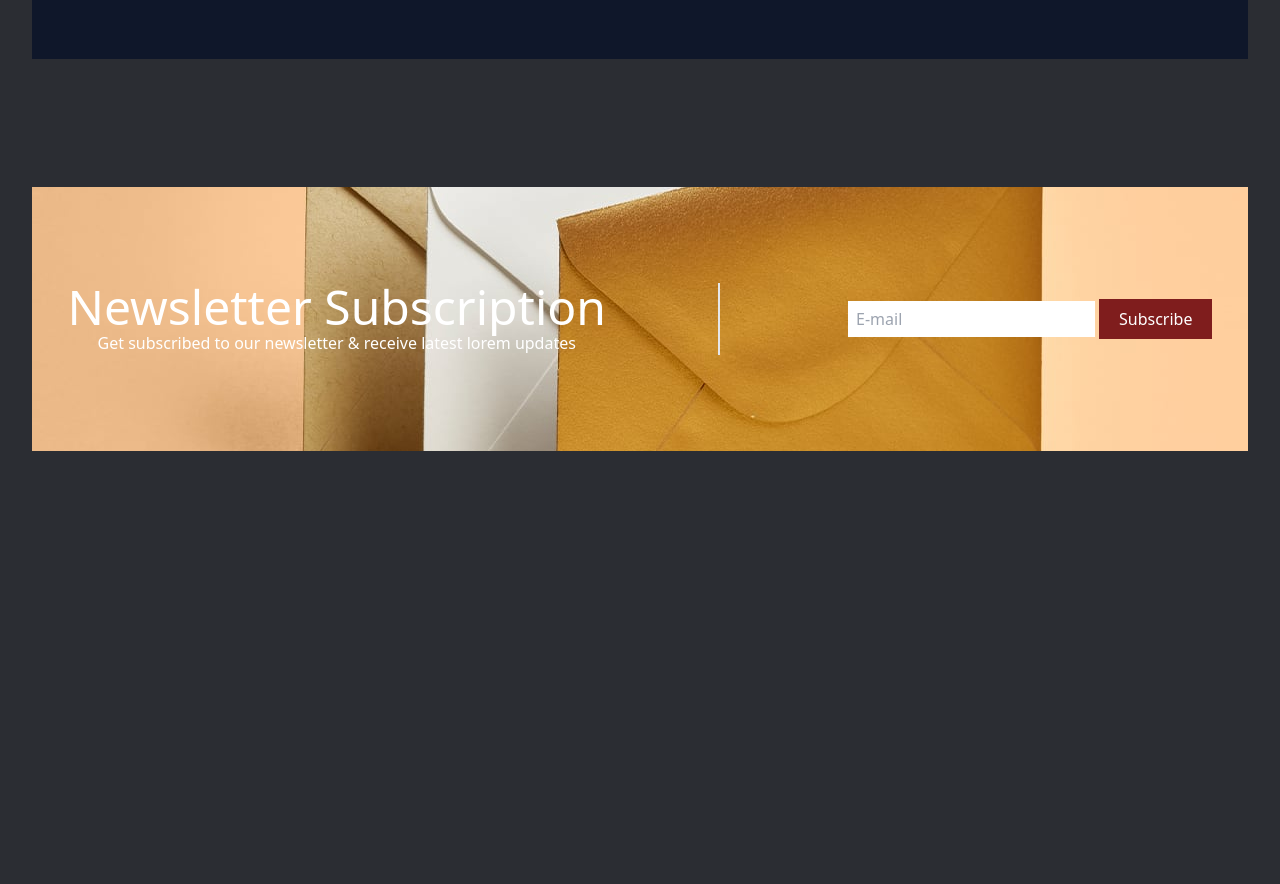
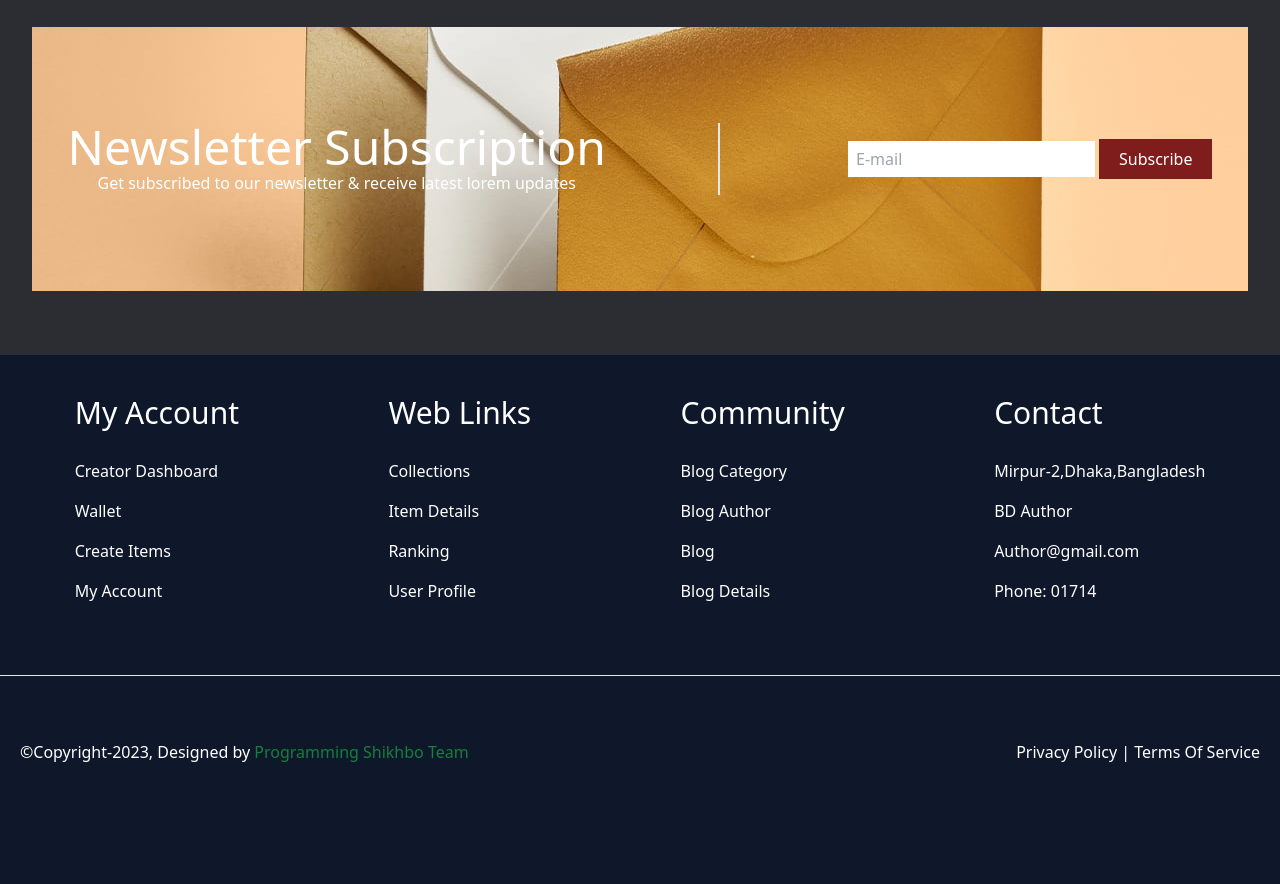
Before and after one commit to robiulhridoy/First_Tailwind_Projects, a website built with Vite: page index.html in a window 1280 px wide. Shown: the part 4105-4989 px from the top of the page. Before the commit the page ends 4684 px from the top, so only its background shows below. Built offline with nearby package versions, Linux system fonts and the light colour scheme.

Commit message:
footer section completed

```diff
--- a/index.html
+++ b/index.html
@@ -215,7 +215,7 @@
           <!-- Section-4 start here -->
 
 
-          <section class="bg-slate-900 my-16 sm:my-20 py-12 sm:py-20">
+          <section class="bg-slate-900 my-24 sm:my-4 py-10 sm:py-10 sm:mt-16 sm:px-5">
 
                   <!-- Card-1 section start -->
                  <div class="grid md:grid-cols-2 lg:grid-cols-3 gap-10 sm:gap-16 md:gap-20 justify-center items-center text-white">
@@ -305,7 +305,7 @@
 
           <!-- Section-5 start here -->
 
-          <section class="bg-blue-950 my-10 sm:my-16 md:my-20 lg:my-32 py-10 sm:py-16 md:py-24 bg-no-repeat bg-left" style="background-image: url(/Images/0650WF-Category-Hero-Updates-CH-1280x700-Envelopes.jpg);">
+          <section class="bg-blue-950 my-10 sm:my-16 md:my-20 lg:my-16 py-10 sm:py-16 md:py-24 bg-no-repeat bg-left" style="background-image: url(/Images/0650WF-Category-Hero-Updates-CH-1280x700-Envelopes.jpg);">
 
                   <div class="sm:flex justify-center items-center text-white gap-10 sm:gap-16 md:gap-20 lg:gap-32">
 
@@ -336,13 +336,110 @@
                   </div>
 
 
+          </section>
+
+          <!-- Section-5 completed -->
+
+</main>
+
+<!-- Main section end here -->
+
+     <!-- Footer section start here -->
+
+
+<footer class="bg-slate-900 sm:py-10">
+
+         <div class="container mx-auto text-center sm:text-left">
+
+             <div class="sm:flex text-white justify-around">
+
+                   <!-- My Account section -->
+                      <div>
+
+                            <h2 class="text-xl sm:text-2xl md:text-3xl mb-5">My Account</h2>
+                            <ul class="leading-10">
+                                 <li><a href="">Creator Dashboard</a></li>
+                                 <li> <a>Wallet</a> </li>
+                                 <li> <a>Create Items</a> </li>
+                                 <li> <a>My Account</a> </li>
+                            </ul>
+                      </div>
+
+                      <!-- My account section end -->
+
+                      <!-- Web Links section -->
+
+                         <div>
+
+                            <h2 class="text-xl sm:text-2xl md:text-3xl mb-5">Web Links</h2>
+
+                            <ul class="leading-10">
+                                 <li> <a>Collections</a> </li>
+                                 <li> <a>Item Details</a> </li>
+                                 <li> <a>Ranking</a> </li>
+                                 <li> <a>User Profile</a> </li>
+                            </ul>
+                      </div>
+
+                      <!-- Web Links section end -->
+
+                      <!-- Community section -->
+
+                           <div>
+
+                            <h2 class="text-xl sm:text-2xl md:text-3xl mb-5">Community</h2>
+
+                            <ul class="leading-10">
+                                 <li> <a>Blog Category</a> </li>
+                                 <li> <a>Blog Author</a> </li>
+                                 <li> <a>Blog</a> </li>
+                                 <li> <a>Blog Details</a> </li>
+                            </ul>
+                      </div>
+                       <!-- Community End -->
+
+                       <!-- Contact start -->
+
+                        <div>
+
+                            <h2 class="text-xl sm:text-2xl md:text-3xl mb-5">Contact</h2>
+
+                            <ul class="leading-10">
+                                 <li> <a>Mirpur-2,Dhaka,Bangladesh</a> </li>
+                                 <li> <a>BD Author</a> </li>
+                                 <li> <a>Author@gmail.com</a> </li>
+                                 <li> <a>Phone: 01714</a> </li>
+                            </ul>
+                      </div>
+                        <!-- Contact end -->
 
 
 
-          </section>
 
-</main>
+             </div>
 
+
+             <hr class="my-16">
+
+             <div class="container justify-center items-center px-5">
+                       <div class="text-white sm:flex justify-between mb-20">
+               <p> &copy;Copyright-2023, Designed by <span class="text-green-700">Programming Shikhbo Team</span></p>
+
+               <p>Privacy Policy | Terms Of Service</p>
+
+             </div>
+             </div>
+
+
+
+
+
+         </div>
+
+
+
+
+</footer>
 
 
 
```
